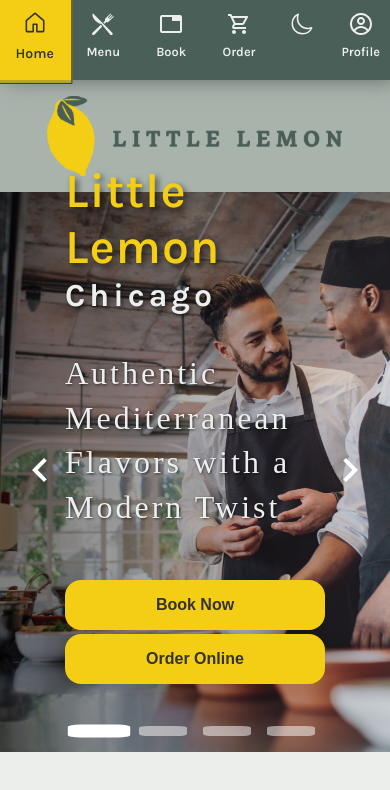
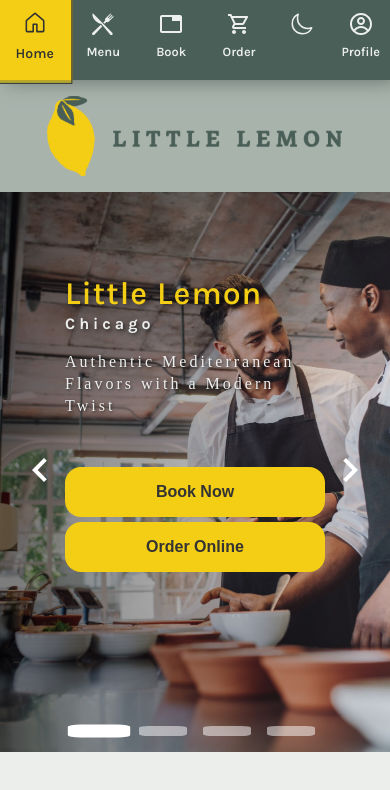
Before and after one commit to dluksa20/Little-lemon, a React (Vite) app: page / in a window 390 px wide. Shown: the top 790 px of the page. Built offline with nearby package versions, Linux system fonts and the light colour scheme; a web font is replaced by a local one.

Commit message:
mobile layout hero section

```diff
--- a/src/components/hero/Hero.css
+++ b/src/components/hero/Hero.css
@@ -174,7 +174,7 @@
     }
     .slider-content {
         gap: .1rem;
-        grid-column: 3 / span 8;
+        grid-column: 2 / span 10;
         grid-row: 2 / span 8;
     }
 
@@ -217,4 +217,19 @@
     .hero-slider {
         min-height: 560px;
     }
+    .slider-content {
+        gap: .1rem;
+        grid-column: 3 / span 8;
+        grid-row: 2 / span 8;
+    }
+    .slider-content h1 {
+        font-size: var(--f-md);
+        letter-spacing: 1px;
+    }
+    .slider-content h2 {
+        font-size: var(--f-sm);
+    }
+    .slider-content p {
+        font-size: var(--f-sm);
+    }
 }
--- a/src/components/hero/Hero.jsx
+++ b/src/components/hero/Hero.jsx
@@ -26,7 +26,6 @@
         <div className='slider-content'>
           <h1 className='hero-title'>Little Lemon</h1>
           <h2>Chicago</h2>
-          <br />
           <p className='hero-subtitle'>Authentic Mediterranean Flavors with a Modern Twist</p>
           {/* Explore the Menu Button */}
           <button className='explore-menu-button'>
```
